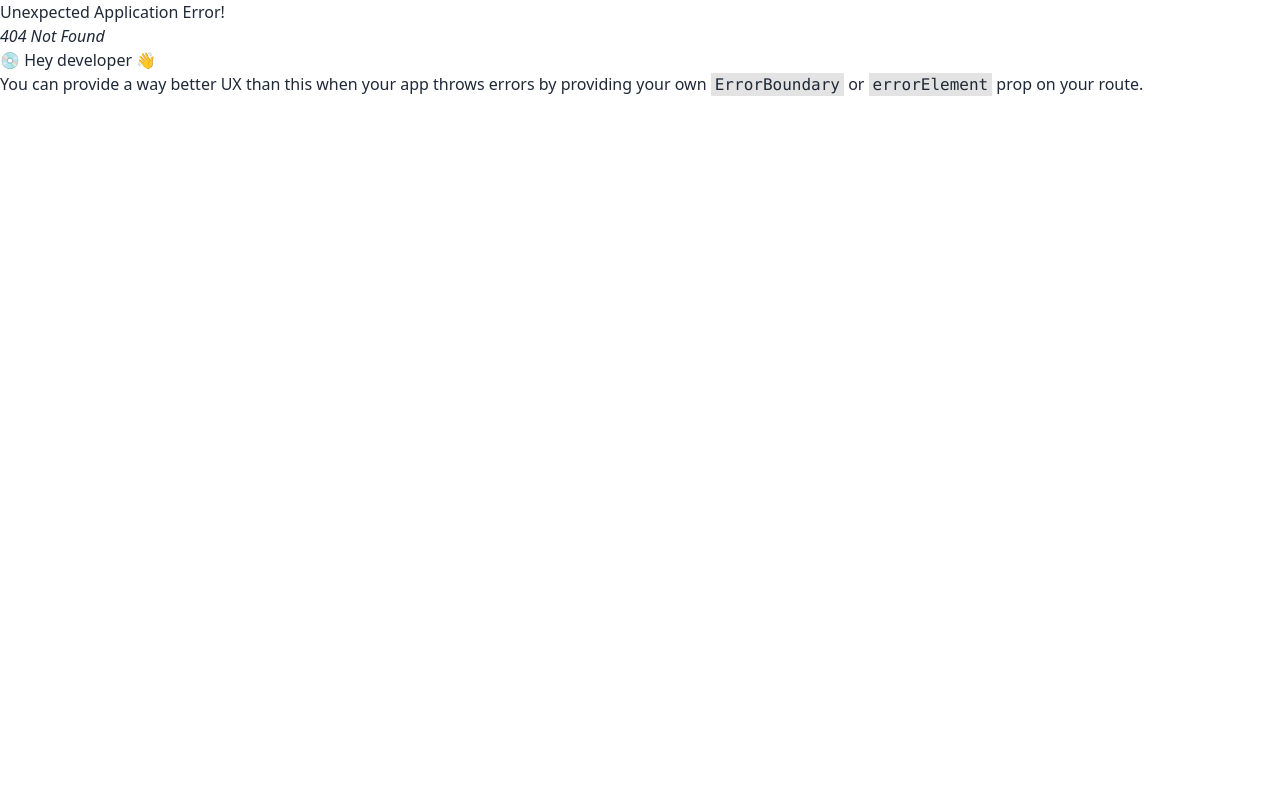
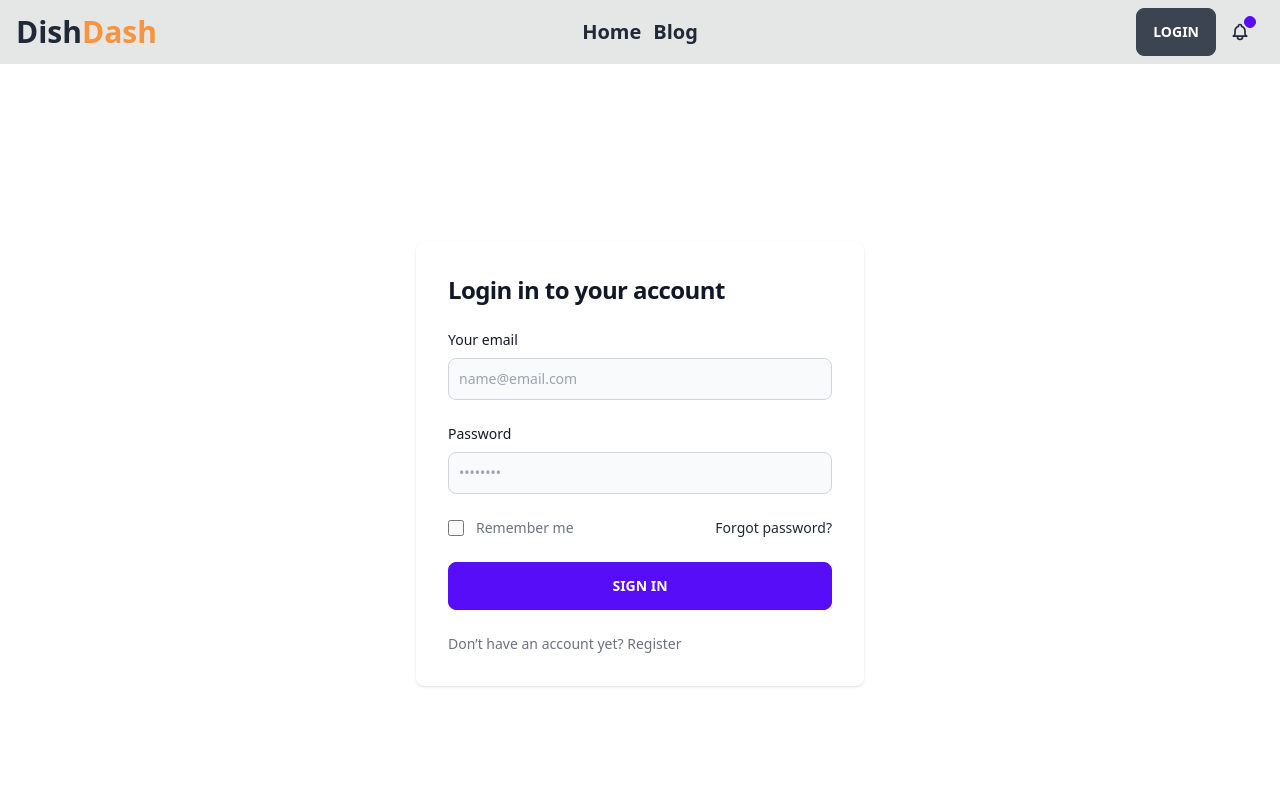
Before and after one commit to roushanali064/Dish-Dash, a React (Vite) app: page /login in a window 1280 px wide. Before the commit this address had no page. Shown: the top 800 px of the page. Built offline with nearby package versions, Linux system fonts and the light colour scheme.

Commit message:
login form

```diff
--- a/package.json
+++ b/package.json
@@ -17,6 +17,7 @@
     "react": "^18.2.0",
     "react-dom": "^18.2.0",
     "react-icons": "^4.8.0",
+    "react-rating": "^2.0.5",
     "react-router-dom": "^6.11.0",
     "sort-by": "^1.2.0"
   },
--- a/src/components/ChefCard/ChefCard.jsx
+++ b/src/components/ChefCard/ChefCard.jsx
@@ -1,8 +1,9 @@
 import React from 'react';
 import { FaThumbsUp } from 'react-icons/fa';
+import { Link } from 'react-router-dom';
 
 const ChefCard = ({ chef }) => {
-    const { chefName, chefPicture, likes, numberOfRecipes, yearsOfExperience } = chef
+    const { chefName, chefPicture, likes, numberOfRecipes, yearsOfExperience, id } = chef;
     console.log(chef)
     return (
         <div className='container mx-auto px-4'>
@@ -15,7 +16,9 @@ const ChefCard = ({ chef }) => {
                         <p>Recipes: {numberOfRecipes}</p>
                         <p className='flex items-center gap-3'><FaThumbsUp></FaThumbsUp> {likes}</p>
                         <div className="card-actions justify-center">
+                            <Link className='w-full' to={`/chef/${id}`}>
                             <button className="btn btn-primary w-full bg-gradient-to-r from-indigo-500 via-purple-500 to-pink-500">View Recipes</button>
+                            </Link>
                         </div>
                     </div>
                 </div>
--- /dev/null
+++ b/src/components/ChefRecipes/ChefRecipes.jsx
@@ -0,0 +1,42 @@
+import React from 'react';
+import { FaThumbsUp } from 'react-icons/fa';
+import { useLoaderData } from 'react-router-dom';
+import Recipes from '../Recipes/Recipes';
+
+const ChefRecipes = () => {
+    const data = useLoaderData()
+    const { id, chefName, yearsOfExperience, chefPicture, likes, numberOfRecipes, recipe, } = data;
+    console.log(data)
+    return (
+        <div>
+            <div className='mt-24 container mx-auto px-4'>
+                <div className="card card-side bg-base-100 shadow-2xl">
+                    <img className='w-2/4 ' src={chefPicture} alt="Movie" />
+                    <div className="card-body">
+                        <h2 className="card-title font-bold text-4xl mb-2">Name: {chefName}</h2>
+                        <p className='text-xl'><span className='text-2xl'>Number Of Recipes:</span> {numberOfRecipes}</p>
+                        <p className='text-xl'><span className='text-2xl'>Experience:</span> {yearsOfExperience}</p>
+                        <p className='text-xl'><span className='text-2xl'>Chef Bio:</span> Stepping out from the shadows of their kitchens, chefs these days are admired and celebrated not only for their food but also their personalities, transforming them into culinary superstars loved by many. Unafraid to mingle with their audience and discuss everything from cooking to their personal lives</p>
+                        <p className='flex gap-4 items-center text-2xl justify-end mt-0'>
+                            <FaThumbsUp></FaThumbsUp>{likes}
+                        </p>
+                    </div>
+                </div>
+            </div>
+            <div className='mt-20 container mx-auto px-4'>
+                <h3 className='text-center text-3xl font-bold mb-20'>{chefName} Recipes</h3>
+                <div className='grid grid-cols-3'>
+
+                    {
+                        recipe.map(r => <Recipes
+                            key={r._id}
+                            recipe={r}
+                        ></Recipes>)
+                    }
+                </div>
+            </div>
+        </div>
+    );
+};
+
+export default ChefRecipes;
--- a/src/components/Header/Header.jsx
+++ b/src/components/Header/Header.jsx
@@ -15,9 +15,7 @@ const Header = () => {
                     <Link>Blog</Link>
                 </div>
                 <div className="navbar-end">
-                    <button className="btn btn-ghost btn-circle">
-                        <svg xmlns="http://www.w3.org/2000/svg" className="h-5 w-5" fill="none" viewBox="0 0 24 24" stroke="currentColor"><path strokeLinecap="round" strokeLinejoin="round" strokeWidth="2" d="M21 21l-6-6m2-5a7 7 0 11-14 0 7 7 0 0114 0z" /></svg>
-                    </button>
+                <Link to='/login' className='btn'>Login</Link>
                     <button className="btn btn-ghost btn-circle">
                         <div className="indicator">
                             <svg xmlns="http://www.w3.org/2000/svg" className="h-5 w-5" fill="none" viewBox="0 0 24 24" stroke="currentColor"><path strokeLinecap="round" strokeLinejoin="round" strokeWidth="2" d="M15 17h5l-1.405-1.405A2.032 2.032 0 0118 14.158V11a6.002 6.002 0 00-4-5.659V5a2 2 0 10-4 0v.341C7.67 6.165 6 8.388 6 11v3.159c0 .538-.214 1.055-.595 1.436L4 17h5m6 0v1a3 3 0 11-6 0v-1m6 0H9" /></svg>
--- /dev/null
+++ b/src/components/Login/Login.jsx
@@ -0,0 +1,57 @@
+import React from 'react';
+import { Link } from 'react-router-dom';
+
+const Login = () => {
+
+    const handleLogin = (event) => {
+        event.preventDefault();
+        const form = event.target;
+        const email = form.email.value;
+        const password = form.password.value;
+        console.log('this is work', email, password)
+
+
+        form.reset()
+    }
+
+    return (
+        <div>
+            <div className="flex flex-col items-center justify-center px-6 py-8 mx-auto md:h-screen lg:py-0">
+                <div className="w-full bg-white rounded-lg shadow dark:border md:mt-0 sm:max-w-md xl:p-0 dark:bg-gray-800 dark:border-gray-700">
+                    <div className="p-6 space-y-4 md:space-y-6 sm:p-8">
+                        <h1 className="text-xl font-bold leading-tight tracking-tight text-gray-900 md:text-2xl dark:text-white">
+                            Login in to your account
+                        </h1>
+                        <form onSubmit={handleLogin} className="space-y-4 md:space-y-6" action="#">
+                            <div>
+                                <label htmlFor="email" className="block mb-2 text-sm font-medium text-gray-900 dark:text-white">Your email</label>
+                                <input type="email" name="email" id="email" className="bg-gray-50 border border-gray-300 text-gray-900 sm:text-sm rounded-lg focus:ring-primary-600 focus:border-primary-600 block w-full p-2.5 dark:bg-gray-700 dark:border-gray-600 dark:placeholder-gray-400 dark:text-white dark:focus:ring-blue-500 dark:focus:border-blue-500" placeholder="name@email.com" required="" />
+                            </div>
+                            <div>
+                                <label htmlFor="password" className="block mb-2 text-sm font-medium text-gray-900 dark:text-white">Password</label>
+                                <input type="password" name="password" id="password" placeholder="••••••••" className="bg-gray-50 border border-gray-300 text-gray-900 sm:text-sm rounded-lg focus:ring-primary-600 focus:border-primary-600 block w-full p-2.5 dark:bg-gray-700 dark:border-gray-600 dark:placeholder-gray-400 dark:text-white dark:focus:ring-blue-500 dark:focus:border-blue-500" required="" />
+                            </div>
+                            <div className="flex items-center justify-between">
+                                <div className="flex items-start">
+                                    <div className="flex items-center h-5">
+                                        <input id="remember" aria-describedby="remember" type="checkbox" className="w-4 h-4 border border-gray-300 rounded bg-gray-50 focus:ring-3 focus:ring-primary-300 dark:bg-gray-700 dark:border-gray-600 dark:focus:ring-primary-600 dark:ring-offset-gray-800" required="" />
+                                    </div>
+                                    <div className="ml-3 text-sm">
+                                        <label htmlFor="remember" className="text-gray-500 dark:text-gray-300">Remember me</label>
+                                    </div>
+                                </div>
+                                <a href="#" className="text-sm font-medium text-primary-600 hover:underline dark:text-primary-500">Forgot password?</a>
+                            </div>
+                            <button type="submit" className="btn btn-primary text-center w-full">Sign in</button>
+                            <p className="text-sm font-light text-gray-500 dark:text-gray-400">
+                                Don’t have an account yet? <Link to='/register' href="#" className="font-medium text-primary-600 hover:underline dark:text-primary-500">Register</Link>
+                            </p>
+                        </form>
+                    </div>
+                </div>
+            </div>
+        </div>
+    );
+};
+
+export default Login;
--- /dev/null
+++ b/src/components/Recipes/Recipes.jsx
@@ -0,0 +1,41 @@
+import React, { useState } from 'react';
+import { FaRegStar, FaStar } from 'react-icons/fa';
+import Rating from 'react-rating';
+
+const Recipes = ({ recipe }) => {
+
+    const [favorite, setFavorite] = useState(true);
+
+
+    const { recipeName, ingredients, cookingMethod, rating, img } = recipe
+    return (
+        <div>
+            <div className="card w-96 bg-base-100 shadow-xl">
+                <figure><img src={img} alt="img" /></figure>
+                <div className="card-body">
+                    <h2 className="card-title">Name: {recipeName}</h2>
+                    <p><span className='text-xl text-black font-medium'>Ingredients:</span>{
+                        ingredients.map(i => <p>{i}</p>)
+                    }
+                    </p>
+                    <p>
+                        <span className='text-xl text-black font-medium'>Cooking Method:</span> {cookingMethod}
+                    </p>
+                    <p><span className='text-xl text-black font-medium'>Ratings:</span> <Rating
+                        readonly
+                        placeholderRating={rating}
+                        emptySymbol={<FaRegStar></FaRegStar>}
+                        placeholderSymbol={<FaStar className='text-orange-500'
+                        ></FaStar>}
+                        fullSymbol={<FaStar></FaStar>}
+                    ></Rating></p>
+                    <div className="card-actions justify-center w-full">
+                        <button onClick={()=>setFavorite(!favorite)} disabled={!favorite} className="btn btn-primary w-full">Favorite</button>
+                    </div>
+                </div>
+            </div>
+        </div>
+    );
+};
+
+export default Recipes;
--- /dev/null
+++ b/src/components/Register/Register.jsx
@@ -0,0 +1,11 @@
+import React from 'react';
+
+const Register = () => {
+    return (
+        <div>
+            this is register
+        </div>
+    );
+};
+
+export default Register;
--- a/src/routes/Routes.jsx
+++ b/src/routes/Routes.jsx
@@ -1,6 +1,9 @@
 import { createBrowserRouter } from "react-router-dom";
 import MainLayout from "../components/Layout/MainLayout";
 import Home from "../components/Home/Home";
+import ChefRecipes from "../components/ChefRecipes/ChefRecipes";
+import Login from "../components/Login/Login";
+import Register from "../components/Register/Register";
 
 const router = createBrowserRouter([
     {
@@ -10,6 +13,19 @@ const router = createBrowserRouter([
             {
                 path: '/',
                 element: <Home></Home>
+            },
+            {
+                path: '/chef/:id',
+                element: <ChefRecipes></ChefRecipes>,
+                loader: ({params})=>fetch(`http://localhost:5000/chef/${params.id}`)
+            },
+            {
+                path: '/login',
+                element: <Login></Login>
+            },
+            {
+                path: '/register',
+                element: <Register></Register>
             }
         ]
     }
```
Also changed, not shown: 1 other file (tests, documents, lock files or other folders).
